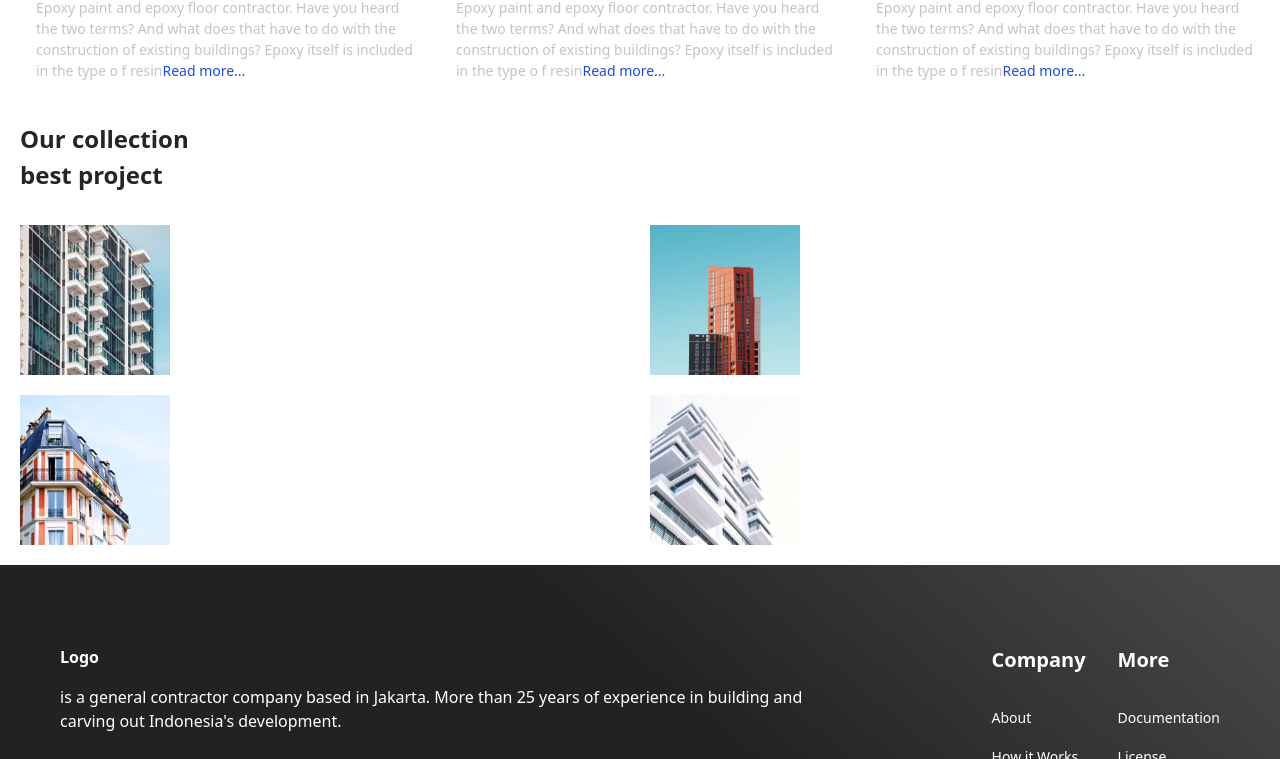
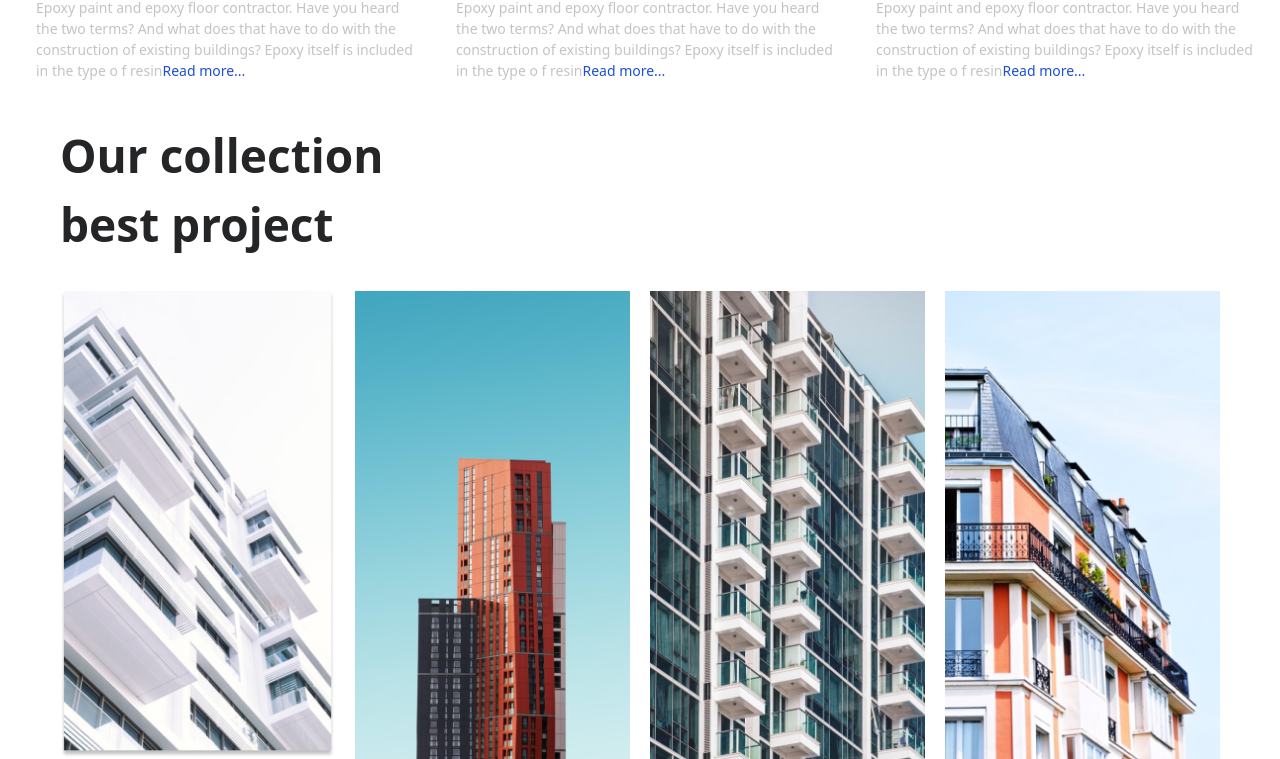
Before and after one commit to Chandrakishortiwari/Real-Estate-App, a website: page src/index.html in a window 1280 px wide. Shown: the part 4172-4931 px from the top of the page. Drawn offline with Linux system fonts and the light colour scheme.

Commit message:
Work on Responsive Project section

```diff
--- a/src/index.html
+++ b/src/index.html
@@ -380,18 +380,40 @@ f resin<span class="text-blue-700">Read more...</span>
 
        <!-- Projerct Section -->
 
-       <section class="p-5 flex flex-col gap-8">
-        <h2 class="font-semibold text-xl text-[#242527]">
+       <section class="p-5 flex flex-col gap-8 max-w-[1200px] mx-auto ">
+        <h2 class="font-semibold text-xl sm:text-[46px] text-[#242527]">
           Our collection <br>
           best project
         </h2>
 
-        <div class="grid grid-cols-2 gap-5 max-w[20rem]">
-          <img src="./images/project1.png"/>
-          <img src="./images/project2.png"/>
-          <img src="./images/project3.png"/>
-          <img src="./images/project4.png"/>
-        </div>
+        <div class="grid grid-cols-2 gap-5 max-w[20rem] sm:grid-cols-4 sm:mx-w-[1200px]">
+
+          <picture>
+            <source media="(max-width: 640px)" srcset="./images/project1.png">
+            <source media="(min-width: 480px)" srcset="./images/BigProject1.png">
+            <img src="OtherImage.png" alt="IfItDoesntMatchAnyMedia">
+        </picture>
+
+        <picture>
+          <source media="(max-width: 640px)" srcset="./images/project2.png">
+          <source media="(min-width: 480px)" srcset="./images/BigProject2.png">
+          <img src="OtherImage.png" alt="IfItDoesntMatchAnyMedia">
+      </picture>
+
+      <picture>
+        <source media="(max-width: 640px)" srcset="./images/project3.png">
+        <source media="(min-width: 480px)" srcset="./images/BigProject3.png">
+        <img src="OtherImage.png" alt="IfItDoesntMatchAnyMedia">
+    </picture>
+
+    <picture>
+      <source media="(max-width: 640px)" srcset="./images/project4.png">
+      <source media="(min-width: 480px)" srcset="./images/BigProject4.png">
+      <img src="OtherImage.png" alt="IfItDoesntMatchAnyMedia">
+  </picture>
+
+
+          </div>
 
        </section>
 
```
Also changed, not shown: src/images/bigProject1.png (added), src/images/bigProject2.png (added), src/images/bigProject3.png (added), src/images/bigProject4.png (added), src/output.css.
